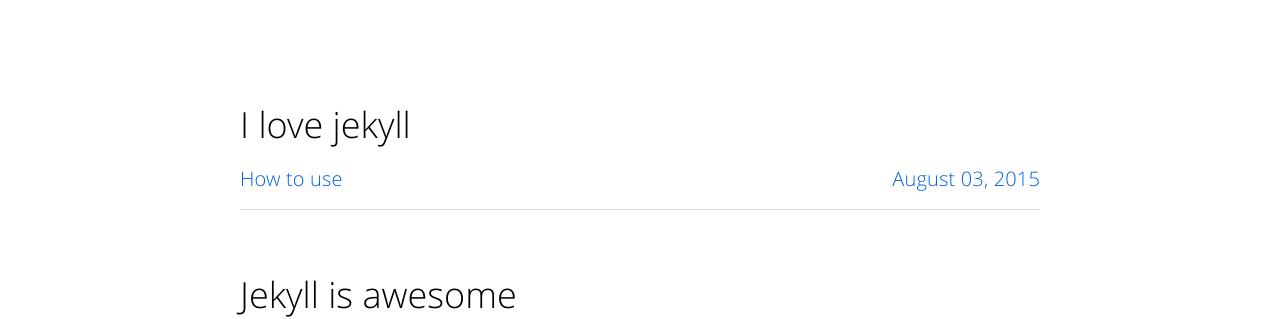
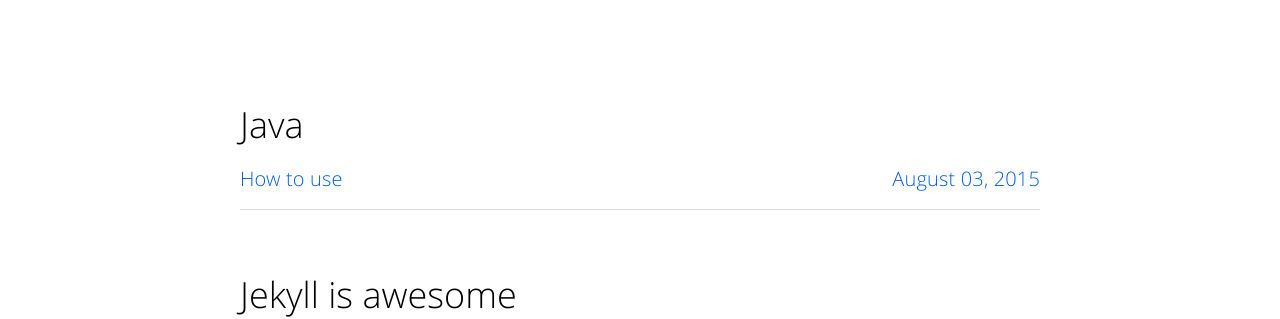
Before and after one commit to jhpapa/jhpapa.github.io, a Jekyll site: the page built from categories.html, in a window 1280 px wide. Shown: the part 900-1219 px from the top of the page. Built offline with Jekyll 4.4.1, drawn with Linux system fonts in a browser that asks for light colours; comment, search, counter and statistics services are not loaded.

Commit message:
categories test

```diff
--- a/_posts/2015-08-03-how-to-use.md
+++ b/_posts/Java/2015-08-03-how-to-use.md
@@ -8,7 +8,7 @@ tags:
 - jekyll
 - template
 categories:
-- I love Jekyll
+- Java
 twitter_text: 'How to install and use this template'
 ---
 
```
